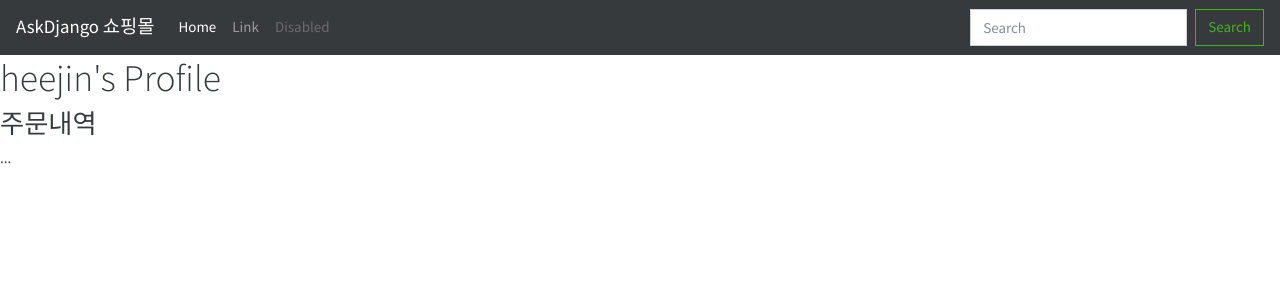
After one commit to kimeasyn/iamport, a Django app: page /accounts/profile/ in a window 1280 px wide. The commit adds this page. Shown: the top 300 px of the page. Run offline with Django 3.2, Linux system fonts and the light colour scheme; a user stored in the database is signed in; some libraries are stand-ins or nearby versions.

Commit message:
profile login layout 설정

```diff
--- a/accounts/templates/accounts/login.html
+++ b/accounts/templates/accounts/login.html
@@ -5,7 +5,7 @@
     <title>Title</title>
 </head>
 <body>
-<form>
+<form action="" method="post">
     {% csrf_token %}
     <table>
         {{ form.as_table }}
--- /dev/null
+++ b/accounts/templates/accounts/profile.html
@@ -0,0 +1,8 @@
+{% extends "layout.html" %}
+{% block content %}
+    <h1>{{ user }}'s Profile</h1>
+
+    <h3>주문내역</h3>
+
+    ...
+{% endblock %}
--- a/accounts/urls.py
+++ b/accounts/urls.py
@@ -1,9 +1,11 @@
 from django.conf.urls import url, include
 from django.contrib import admin
 from django.contrib.auth.views import login
+from .views import profile
 
 urlpatterns = [
     url(r'^login/$', login, name='login', kwargs={
         'template_name': 'accounts/login.html',
-    })
+    }),
+    url(r'^profile/$', profile, name='profile'),
 ]
--- a/accounts/views.py
+++ b/accounts/views.py
@@ -1,3 +1,7 @@
 from django.shortcuts import render
+from django.contrib.auth.decorators import login_required
 
-# Create your views here.
+
+@login_required
+def profile(request):
+    return render(request, 'accounts/profile.html')
--- a/askdjango/settings.py
+++ b/askdjango/settings.py
@@ -55,7 +55,9 @@ ROOT_URLCONF = 'askdjango.urls'
 TEMPLATES = [
     {
         'BACKEND': 'django.template.backends.django.DjangoTemplates',
-        'DIRS': [],
+        'DIRS': [
+            os.path.join(BASE_DIR, 'askdjango', 'templates'),
+        ],
         'APP_DIRS': True,
         'OPTIONS': {
             'context_processors': [
--- /dev/null
+++ b/askdjango/templates/layout.html
@@ -0,0 +1,42 @@
+<!doctype html>
+<html>
+<head>
+    <meta charset="utf-8" />
+    <title>[AskDjango 특강] 아임포트 결제 연동</title>
+    <link rel="stylesheet" href="//maxcdn.bootstrapcdn.com/bootswatch/4.0.0-beta.2/cosmo/bootstrap.min.css" />
+    <script src="//code.jquery.com/jquery-2.2.4.min.js"></script>
+</head>
+<body>
+	<nav class="navbar navbar-expand-md navbar-dark bg-dark">
+        <a class="navbar-brand" href="#">AskDjango 쇼핑몰</a>
+		<button class="navbar-toggler" type="button" data-toggle="collapse" data-target="#navbarsExampleDefault" aria-controls="navbarsExampleDefault" aria-expanded="false" aria-label="Toggle navigation">
+			<span class="navbar-toggler-icon"></span>
+		</button>
+
+		<div class="collapse navbar-collapse" id="navbarsExampleDefault">
+			<ul class="navbar-nav mr-auto">
+				<li class="nav-item active">
+					<a class="nav-link" href="#">Home</span></a>
+				</li>
+				<li class="nav-item">
+					<a class="nav-link" href="#">Link</a>
+				</li>
+				<li class="nav-item">
+					<a class="nav-link disabled" href="#">Disabled</a>
+				</li>
+			</ul>
+			<form class="form-inline my-2 my-lg-0" action="#" method="get">
+				<input class="form-control mr-sm-2" type="text" placeholder="Search" aria-label="Search" name="q" value="{{ q }}" />
+				<button class="btn btn-outline-success my-2 my-sm-0" type="submit">Search</button>
+			</form>
+		</div>
+	</nav>
+
+    {% block content %}
+    {% endblock %}
+
+    <script src="//maxcdn.bootstrapcdn.com/bootstrap/4.0.0-beta.2/js/bootstrap.min.js"></script>
+    {% block extra_body %}
+    {% endblock %}
+</body>
+</html>
```
Also changed, not shown: db.sqlite3.
